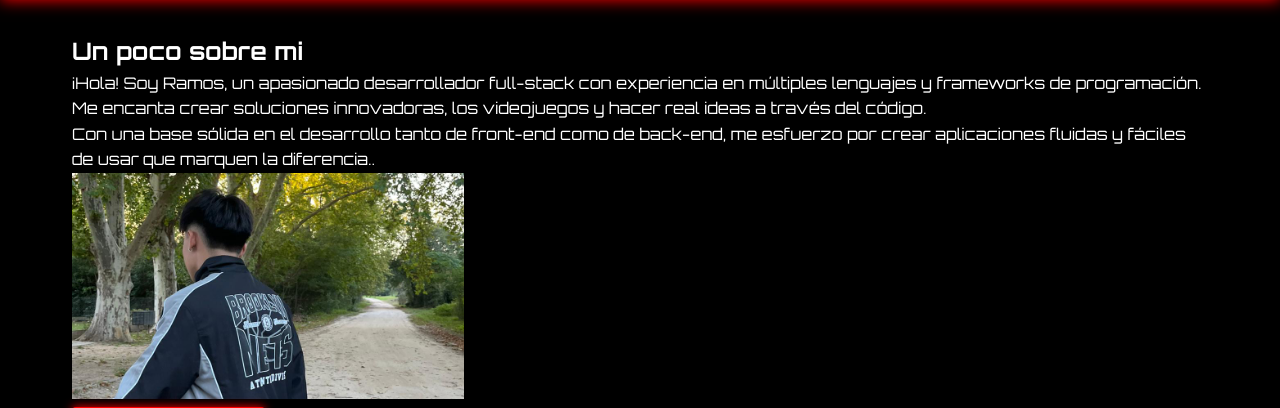
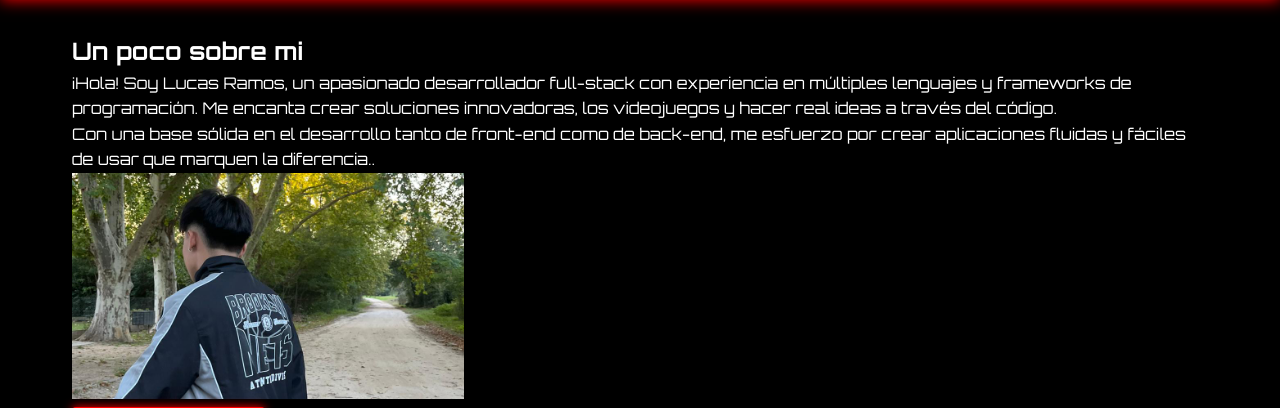
Before and after one commit to AlwaysYasuo1V9/LABORATORIODEPROGRAMACION, a Flask app: page /bio in a window 1280 px wide. Shown: the part 85-493 px from the top of the page. Run offline with Flask 3, Linux system fonts and the light colour scheme.

Commit message:
casi listo 2

```diff
--- a/portafoliocheto/templates/base.html
+++ b/portafoliocheto/templates/base.html
@@ -3,7 +3,7 @@
 <head>
     <meta charset="UTF-8">
     <meta name="viewport" content="width=device-width, initial-scale=1.0">
-    <title>{{ title }} - Neon Portfolio</title>
+    <title>{{ title }}Portfolio</title>
     <link rel="stylesheet" href="{{ url_for('static', filename='css/styles.css') }}">
     <link href="https://fonts.googleapis.com/css2?family=Orbitron:wght@400;700&display=swap" rel="stylesheet">
 </head>
--- a/portafoliocheto/templates/bio.html
+++ b/portafoliocheto/templates/bio.html
@@ -5,8 +5,7 @@
     <h2>Un poco sobre mi</h2>
     <div class="bio-content">
         <div class="bio-text">
-            <p>¡Hola! Soy
-                 Ramos, un apasionado desarrollador full-stack con experiencia en múltiples lenguajes y frameworks de programación. Me encanta crear soluciones innovadoras, los videojuegos y hacer real ideas a través del código.</p>
+            <p>¡Hola! Soy Lucas Ramos, un apasionado desarrollador full-stack con experiencia en múltiples lenguajes y frameworks de programación. Me encanta crear soluciones innovadoras, los videojuegos y hacer real ideas a través del código.</p>
             <p>
                 Con una base sólida en el desarrollo tanto de front-end como de back-end, me esfuerzo por crear aplicaciones fluidas y fáciles de usar que marquen la diferencia..</p>
         </div>
@@ -14,7 +13,7 @@
     <img src="{{ url_for('static', filename='images/fachita.png') }}">
 </div>
 
-<!-- Botón de descarga del CV -->
+
 <div class="download-cv">
     <a href="{{ url_for('static', filename='cv.pdf') }}" class="btn" download>
         Descargar CV
```
Also changed, not shown: portafoliocheto/app.py (+3 -4 lines), portafoliocheto/static/css/styles.css (+24 -13 lines).
